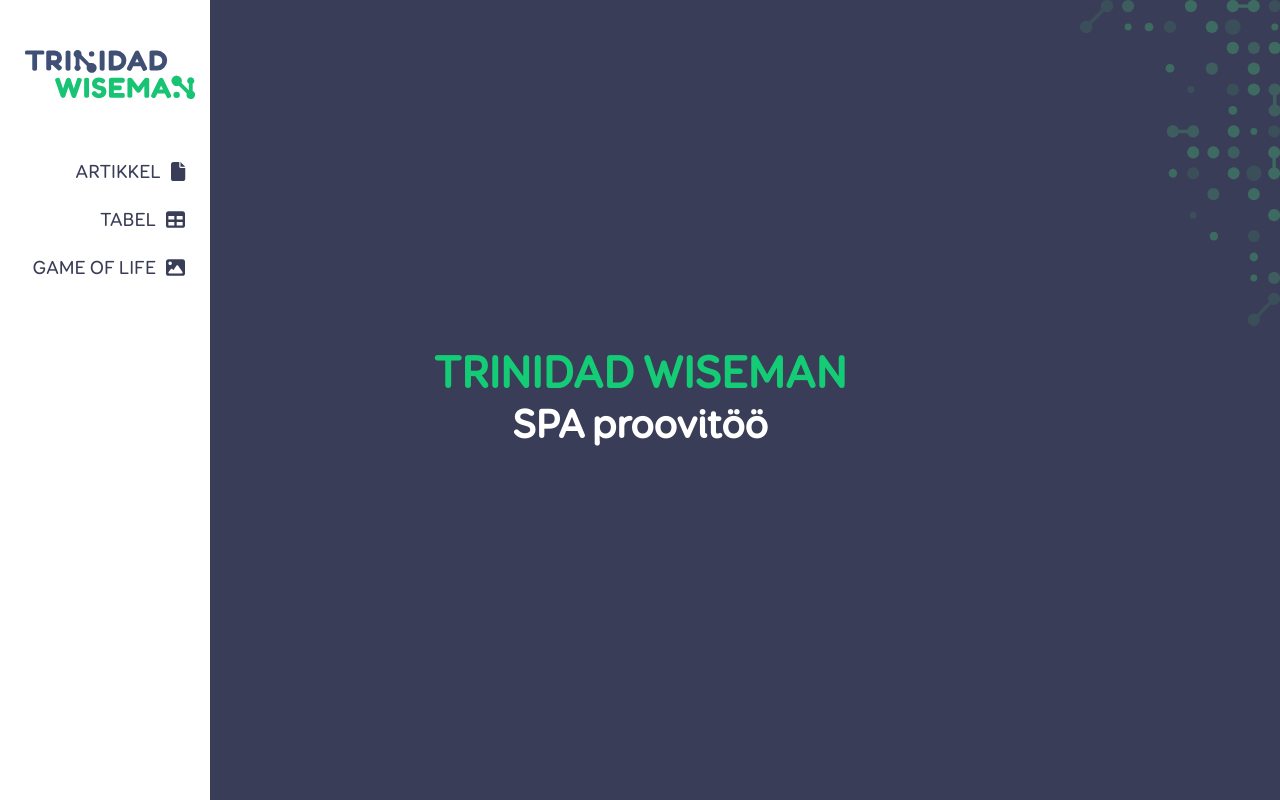
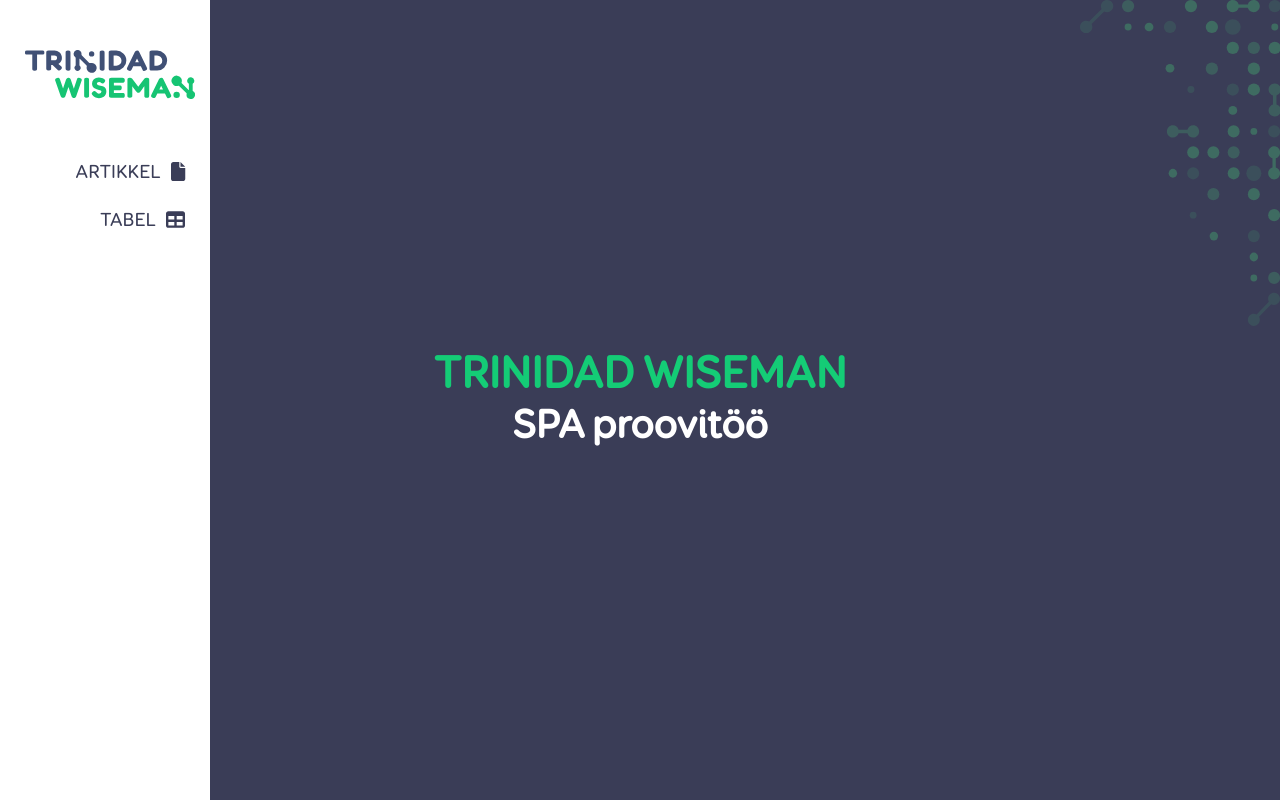
Before and after one commit to mikk369/trin, a Vue app: page / in a window 1280 px wide. Built offline with nearby package versions, Linux system fonts and the light colour scheme.

Commit message:
removed link

```diff
--- a/src/components/menuItem.vue
+++ b/src/components/menuItem.vue
@@ -18,13 +18,6 @@
           >tabel
           <div class="icon-wrapper">
             <font-awesome-icon icon="fa-solid fa-table" /></div
-        ></a>
-      </li>
-      <li>
-        <a href="/game"
-          >game of life
-          <div class="icon-wrapper">
-            <font-awesome-icon icon="fa-solid fa-image" /></div
         ></a>
       </li>
     </ul>
```
